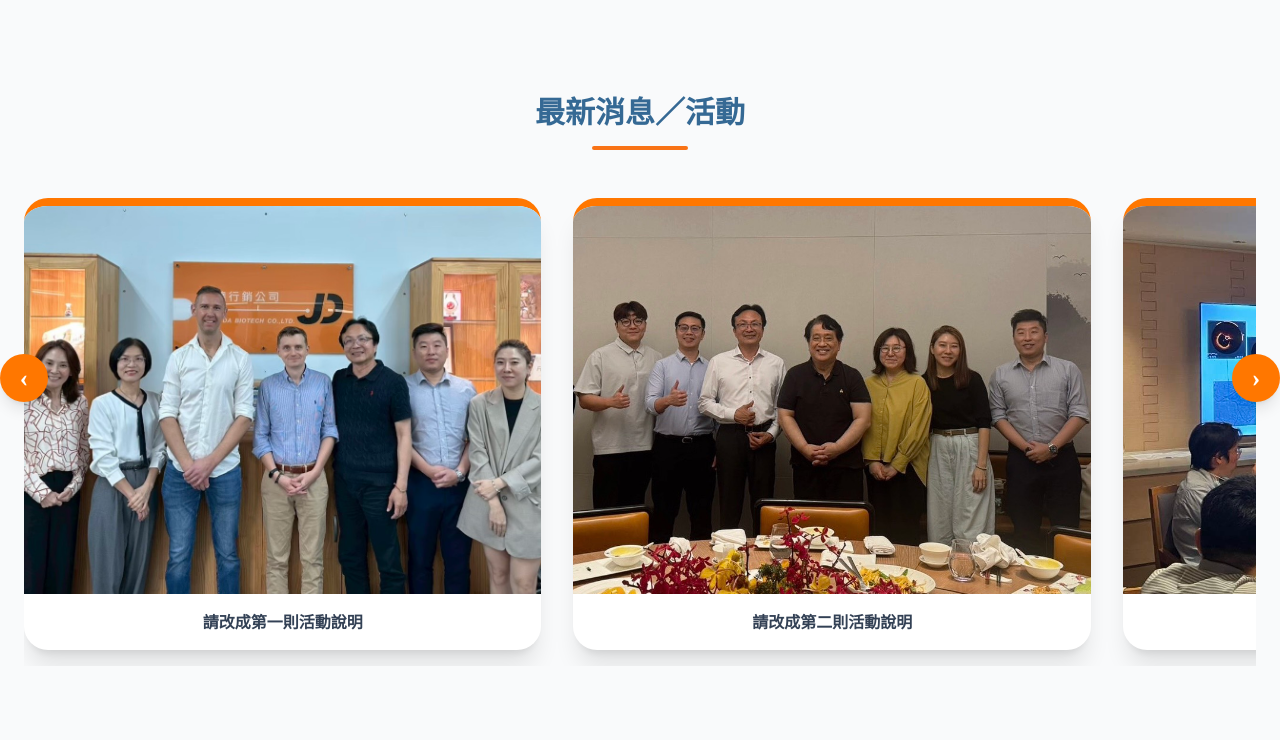
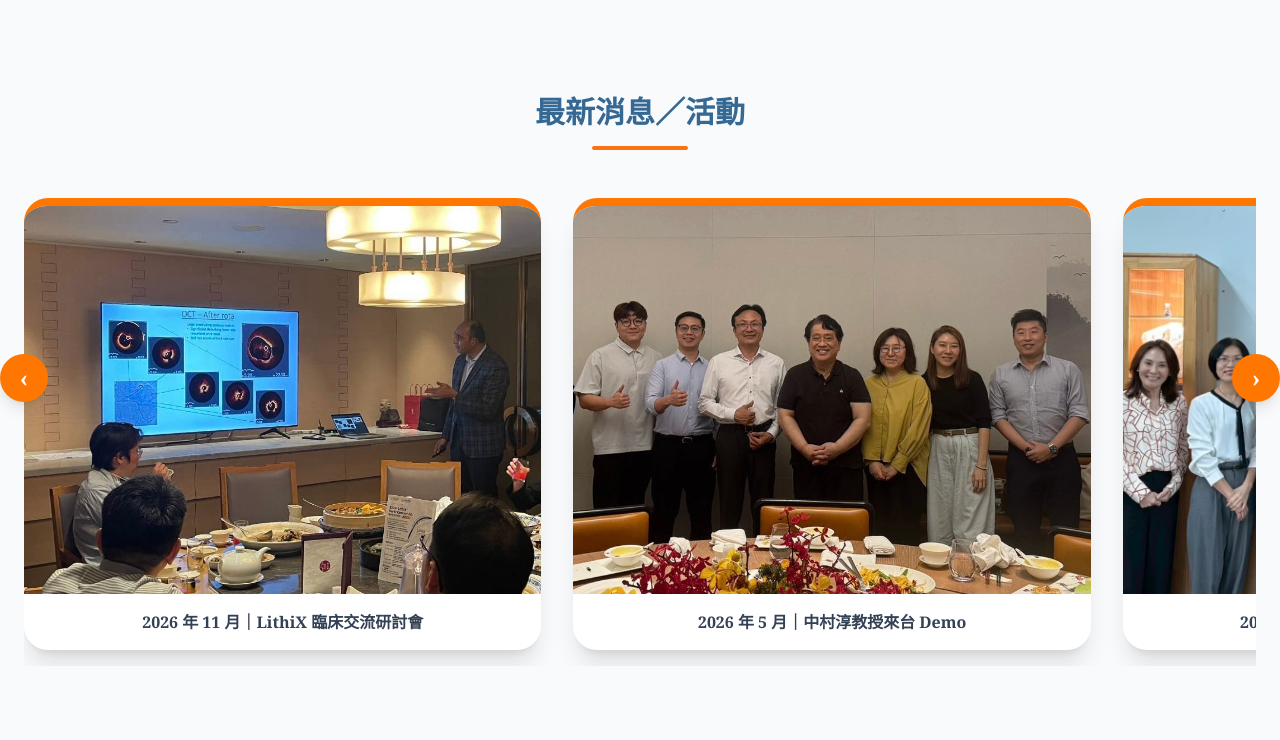
Before and after one commit to jhenda-biotech/jhenda-biotech.github.io, a plain HTML site: page index.html in a window 1280 px wide. Shown: the part 2117-2857 px from the top of the page. Drawn offline with nearby package versions, Linux system fonts and the light colour scheme.

Commit message:
Update index.html

```diff
--- a/index.html
+++ b/index.html
@@ -381,18 +381,18 @@
                 <div id="newsTrack" class="no-scrollbar flex gap-8 overflow-x-auto scroll-smooth snap-x snap-mandatory pb-4">
 
                     <div class="news-card snap-center shrink-0 w-[85%] sm:w-[60%] lg:w-[42%] bg-white rounded-3xl shadow-xl overflow-hidden border-t-8 border-[#FF7700] hover:-translate-y-2 transition-all duration-300">
-                        <img src="news1.jpg.jpg" alt="活動照片 1" class="w-full aspect-[4/3] object-cover">
-                        <p class="p-4 font-bold text-slate-700 text-center" data-zh="請改成第一則活動說明" data-en="Event 1 caption">請改成第一則活動說明</p>
+                        <img src="news3.jpg.jpg" alt="活動照片 3" class="w-full aspect-[4/3] object-cover">
+                        <p class="p-4 font-bold text-slate-700 text-center" data-zh="2026 年 11 月｜LithiX 臨床交流研討會" data-en="November 2026 | LithiX Clinical Exchange Symposium">2026 年 11 月｜LithiX 臨床交流研討會</p>
+                    </div>
+
+                     <div class="news-card snap-center shrink-0 w-[85%] sm:w-[60%] lg:w-[42%] bg-white rounded-3xl shadow-xl overflow-hidden border-t-8 border-[#FF7700] hover:-translate-y-2 transition-all duration-300">
+                        <img src="news2.jpg.jpg" alt="活動照片 2" class="w-full aspect-[4/3] object-cover">
+                        <p class="p-4 font-bold text-slate-700 text-center" data-zh="2026 年 5 月｜中村淳教授來台 Demo" data-en="May 2026 | Prof. Nakamura Visits Taiwan for Demo">2026 年 5 月｜中村淳教授來台 Demo</p>
                     </div>
 
                     <div class="news-card snap-center shrink-0 w-[85%] sm:w-[60%] lg:w-[42%] bg-white rounded-3xl shadow-xl overflow-hidden border-t-8 border-[#FF7700] hover:-translate-y-2 transition-all duration-300">
-                        <img src="news2.jpg.jpg" alt="活動照片 2" class="w-full aspect-[4/3] object-cover">
-                        <p class="p-4 font-bold text-slate-700 text-center" data-zh="請改成第二則活動說明" data-en="Event 2 caption">請改成第二則活動說明</p>
-                    </div>
-
-                    <div class="news-card snap-center shrink-0 w-[85%] sm:w-[60%] lg:w-[42%] bg-white rounded-3xl shadow-xl overflow-hidden border-t-8 border-[#FF7700] hover:-translate-y-2 transition-all duration-300">
-                        <img src="news3.jpg.jpg" alt="活動照片 3" class="w-full aspect-[4/3] object-cover">
-                        <p class="p-4 font-bold text-slate-700 text-center" data-zh="請改成第三則活動說明" data-en="Event 3 caption">請改成第三則活動說明</p>
+                        <img src="news1.jpg.jpg" alt="活動照片 1" class="w-full aspect-[4/3] object-cover">
+                        <p class="p-4 font-bold text-slate-700 text-center" data-zh="2025 年 12 月｜FlexiOss 波蘭原廠來台" data-en="December 2025 | FlexiOss Manufacturer from Poland Visits Taiwan">2025 年 12 月｜FlexiOss 波蘭原廠來台</p>
                     </div>
 
                 </div>
```
